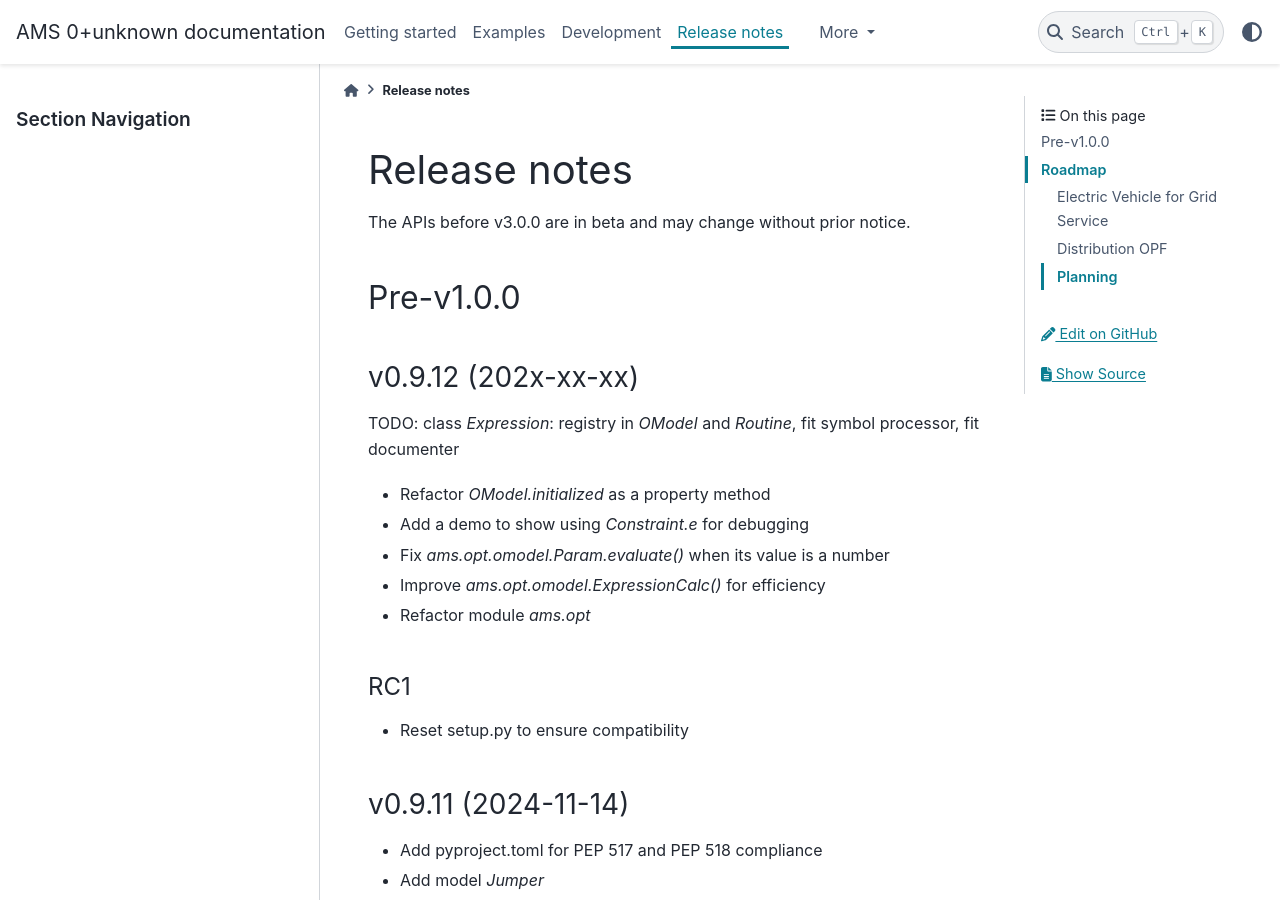
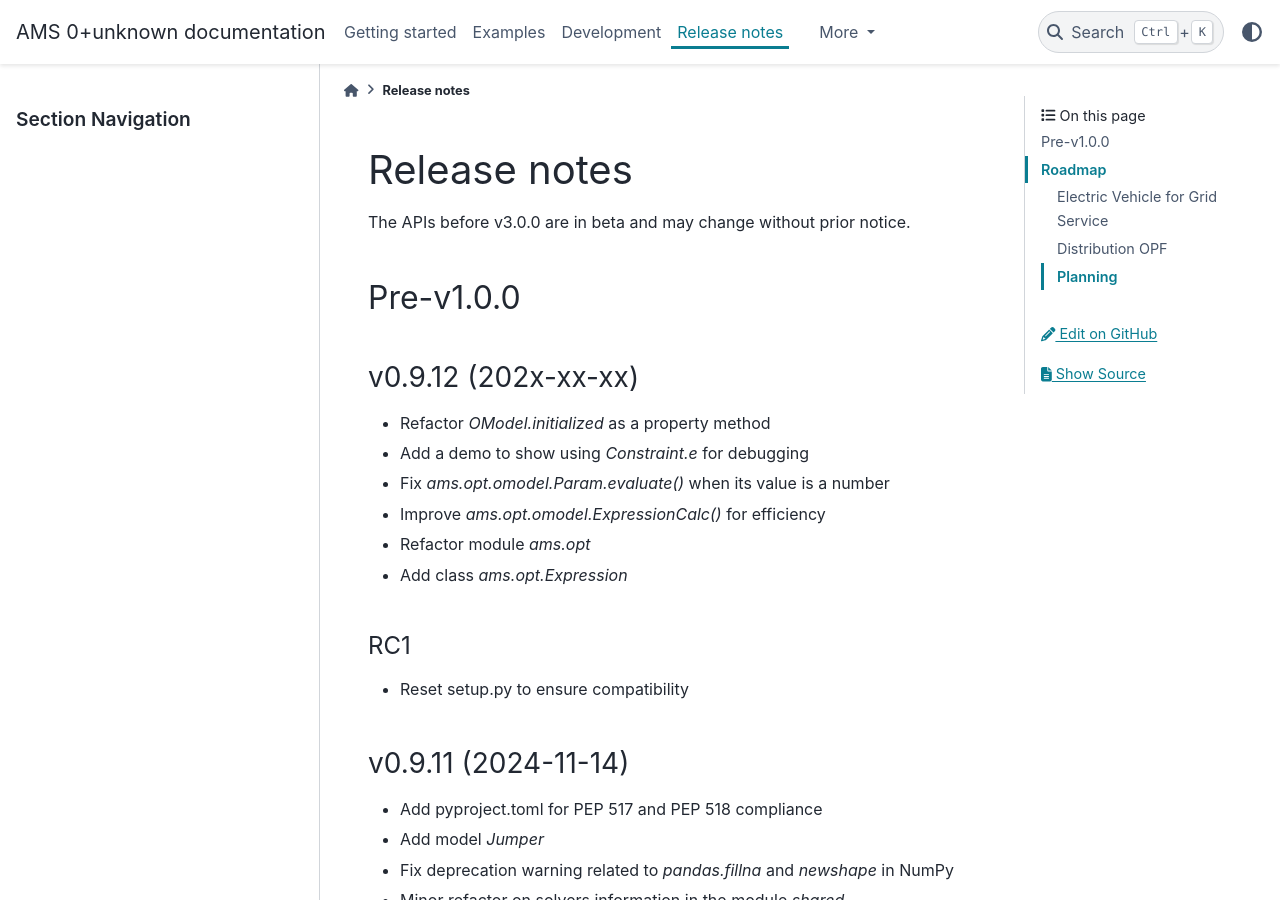
Before and after one commit to CURENT/ams, a Sphinx documentation site: the page built from docs/source/release-notes.rst, in a window 1280 px wide and 900 px high. Built offline with Sphinx 7.4.7 and the PyData theme 0.15.4, drawn with Linux system fonts in a browser that asks for light colours; pages that are not in the unit, such as notebooks, are missing from menus.

Commit message:
Update release notes

```diff
--- a/docs/source/release-notes.rst
+++ b/docs/source/release-notes.rst
@@ -12,13 +12,12 @@ Pre-v1.0.0
 v0.9.12 (202x-xx-xx)
 --------------------
 
-TODO: class `Expression`: registry in `OModel` and `Routine`, fit symbol processor, fit documenter
-
 - Refactor `OModel.initialized` as a property method
 - Add a demo to show using `Constraint.e` for debugging
 - Fix `ams.opt.omodel.Param.evaluate()` when its value is a number
 - Improve `ams.opt.omodel.ExpressionCalc()` for efficiency
 - Refactor module `ams.opt`
+- Add class `ams.opt.Expression`
 
 RC1
 ~~~~
```
